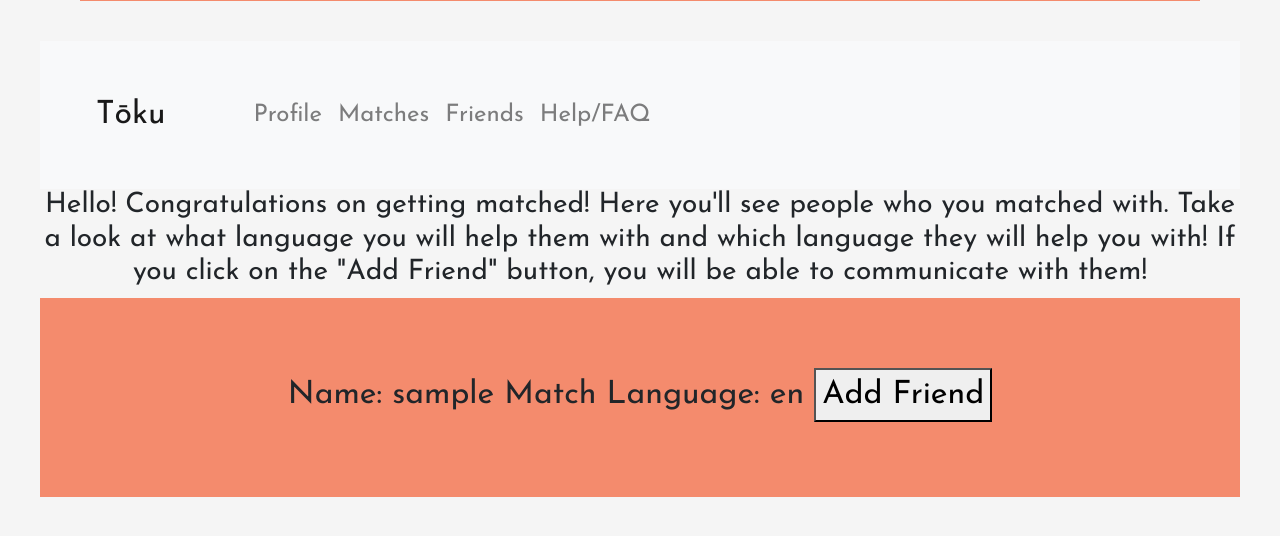
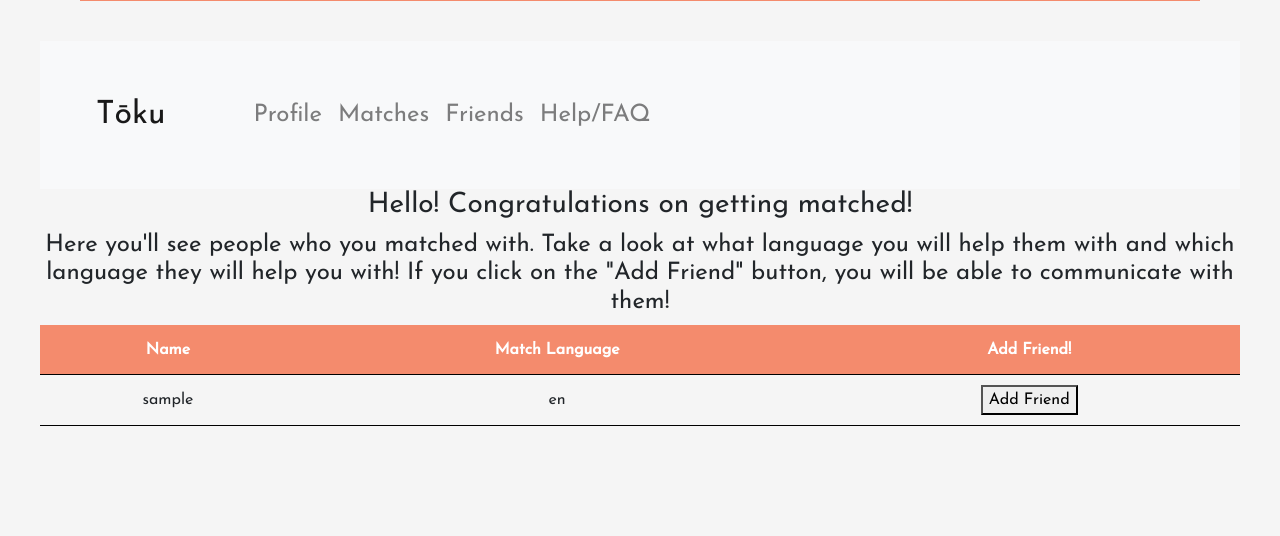
Before and after one commit to nathanzzhang/TokuApp, a Flask app: template backend/templates/matchpage.html in a window 1280 px wide. Shown: the part 229-765 px from the top of the page. Run offline with Flask 2, Linux system fonts and the light colour scheme; the template is opened without the code that fills it: most values are stand-ins (such as "Sample title", 1, 10 or a date in 2020); parts of the project's set-up code (start-up, migrations or seed data) failed here and were passed over; some libraries are stand-ins or nearby versions.

Commit message:
Matches page with cool table

```diff
--- a/backend/static/matches.css
+++ b/backend/static/matches.css
@@ -1,4 +1,21 @@
+table {
+    width: 100%;
+    border-collapse: collapse;
+}
 
+th, td {
+    padding: 10px;
+    border-bottom: 1px solid black;
+}
+
+th {
+    height: 50px;
+    text-align: center;
+    background-color: #f48b6d;
+    color: white;
+}
+
+tr:hover {background-color: #f48b6d;}
 
 .boxed{
     padding: 70px;
--- a/backend/templates/base.html
+++ b/backend/templates/base.html
@@ -8,8 +8,8 @@
 
     <link rel="stylesheet" href="https://maxcdn.bootstrapcdn.com/bootstrap/4.0.0/css/bootstrap.min.css" integrity="sha384-Gn5384xqQ1aoWXA+058RXPxPg6fy4IWvTNh0E263XmFcJlSAwiGgFAW/dAiS6JXm" crossorigin="anonymous">
     <link rel="stylesheet" href="https://cdnjs.cloudflare.com/ajax/libs/malihu-custom-scrollbar-plugin/3.1.5/jquery.mCustomScrollbar.min.css">
+    <link rel="stylesheet" href="../static/matches.css">
     <link rel="stylesheet" href="../static/faq.css">
-    <link rel="stylesheet" href="../static/matches.css">
     <link rel="stylesheet" href="../static/profile.css">
     <link rel="stylesheet" href="../static/login.css">
     <link rel="stylesheet" href="../static/register.css">
--- a/backend/templates/matchpage.html
+++ b/backend/templates/matchpage.html
@@ -26,10 +26,30 @@ extends profile.html
         <div id = "matchingDescription">
             <h3>
                 Hello! Congratulations on getting matched!
+            </h3>
+            <h4>
                 Here you'll see people who you matched with. Take a look at what language you will help them with and which language they will help you with!
                 If you click on the "Add Friend" button, you will be able to communicate with them!
-            </h3>
+            </h4>
         </div>
+        <div id="tblofmatches">
+            <table style ="width:100%">
+                <tr>
+                    <th>Name</th>
+                    <th>Match Language</th>
+                    <th>Add Friend!</th>
+                </tr>
+                {% for username, language in matches.items() %}
+                <tr>
+                    <td>{{username}}</td>
+                    <td>{{language}}</td>
+                    <td><button class="button" id="friend_button" name="friend_button" onclick='add_friend()'>Add Friend</button></td>
+                </tr>
+                {% endfor %}
+            </table>
+        </div>
+
+        <!---
         <div id = "matches">
             {% for username, language in matches.items() %}
                 <div class="boxed">
@@ -40,5 +60,6 @@ extends profile.html
 
             {% endfor %}
         </div>
+        -->
     </div>
 {% endblock%}
```
Also changed, not shown: config.py (+7 -6 lines), app.db, 1 other file.
